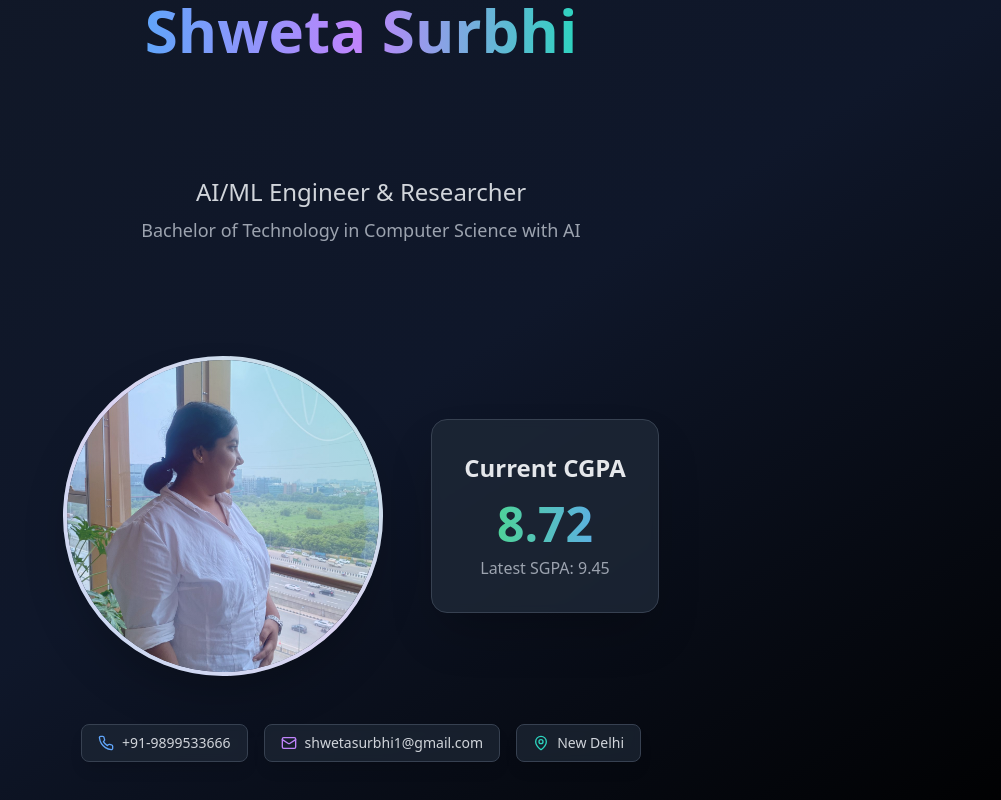
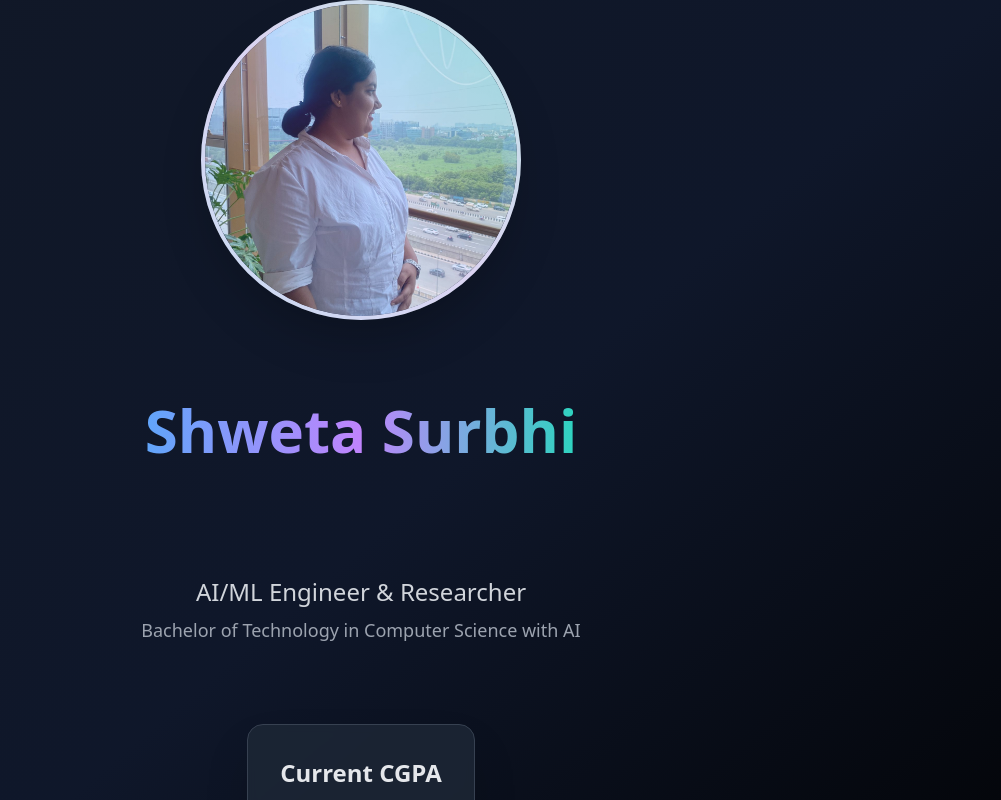
Before and after one commit to shwetasurbhi2027/portfolio_shweta, a React (Vite) app: page / in a window 1280 px wide. Shown: the top 800 px of the page, without its empty margins (279-1280 px from the left). Built offline with nearby package versions, Linux system fonts and the light colour scheme.

Commit message:
Refactor:
Move picture and rename project.

```diff
--- a/index.html
+++ b/index.html
@@ -1,13 +1,14 @@
+
 <!DOCTYPE html>
 <html lang="en">
   <head>
     <meta charset="UTF-8" />
     <meta name="viewport" content="width=device-width, initial-scale=1.0" />
-    <title>apki-voice-attendance</title>
+    <title>Portfolio-Shweta_Surbhi</title>
     <meta name="description" content="Lovable Generated Project" />
     <meta name="author" content="Lovable" />
 
-    <meta property="og:title" content="apki-voice-attendance" />
+    <meta property="og:title" content="Portfolio-Shweta_Surbhi" />
     <meta property="og:description" content="Lovable Generated Project" />
     <meta property="og:type" content="website" />
     <meta property="og:image" content="https://lovable.dev/opengraph-image-p98pqg.png" />
--- a/src/components/Hero.tsx
+++ b/src/components/Hero.tsx
@@ -9,6 +9,18 @@ const Hero = () => {
     <section className="min-h-screen flex items-center justify-center px-4 sm:px-6 lg:px-8 bg-gradient-to-br from-gray-900 via-slate-900 to-black">
       <div className="max-w-6xl mx-auto">
         <div className="flex flex-col items-center text-center space-y-12">
+          {/* Profile Image */}
+          <div className="relative mb-8">
+            <div className="w-80 h-80 rounded-full overflow-hidden border-4 border-gradient-to-r from-blue-400 via-purple-400 to-teal-400 shadow-2xl">
+              <img
+                src="/lovable-uploads/b76f3581-9629-425c-8fc1-1562a4c4afe6.png"
+                alt="Shweta Surbhi"
+                className="w-full h-full object-cover"
+              />
+            </div>
+            <div className="absolute inset-0 rounded-full bg-gradient-to-tr from-blue-400/20 via-purple-400/20 to-teal-400/20"></div>
+          </div>
+
           {/* Name and Title */}
           <div className="mb-8">
             <h1 className="text-4xl sm:text-5xl lg:text-6xl font-bold mb-4 min-h-[200px] lg:min-h-[160px]">
@@ -26,26 +38,13 @@ const Hero = () => {
             </p>
           </div>
 
-          {/* Profile Image and CGPA */}
-          <div className="flex flex-col lg:flex-row items-center justify-center gap-12">
-            <div className="relative">
-              <div className="w-80 h-80 rounded-full overflow-hidden border-4 border-gradient-to-r from-blue-400 via-purple-400 to-teal-400 shadow-2xl">
-                <img
-                  src="/lovable-uploads/b76f3581-9629-425c-8fc1-1562a4c4afe6.png"
-                  alt="Shweta Surbhi"
-                  className="w-full h-full object-cover"
-                />
-              </div>
-              <div className="absolute inset-0 rounded-full bg-gradient-to-tr from-blue-400/20 via-purple-400/20 to-teal-400/20"></div>
+          {/* CGPA Card */}
+          <div className="bg-gray-800/80 backdrop-blur-sm rounded-2xl p-8 shadow-2xl border border-gray-700">
+            <h2 className="text-2xl font-bold text-gray-200 mb-4 text-center">Current CGPA</h2>
+            <div className="text-5xl font-bold bg-gradient-to-r from-green-400 to-blue-400 bg-clip-text text-transparent text-center">
+              8.72
             </div>
-
-            <div className="bg-gray-800/80 backdrop-blur-sm rounded-2xl p-8 shadow-2xl border border-gray-700">
-              <h2 className="text-2xl font-bold text-gray-200 mb-4 text-center">Current CGPA</h2>
-              <div className="text-5xl font-bold bg-gradient-to-r from-green-400 to-blue-400 bg-clip-text text-transparent text-center">
-                8.72
-              </div>
-              <p className="text-gray-400 mt-2 text-center">Latest SGPA: 9.45</p>
-            </div>
+            <p className="text-gray-400 mt-2 text-center">Latest SGPA: 9.45</p>
           </div>
 
           {/* Contact Info */}
```
